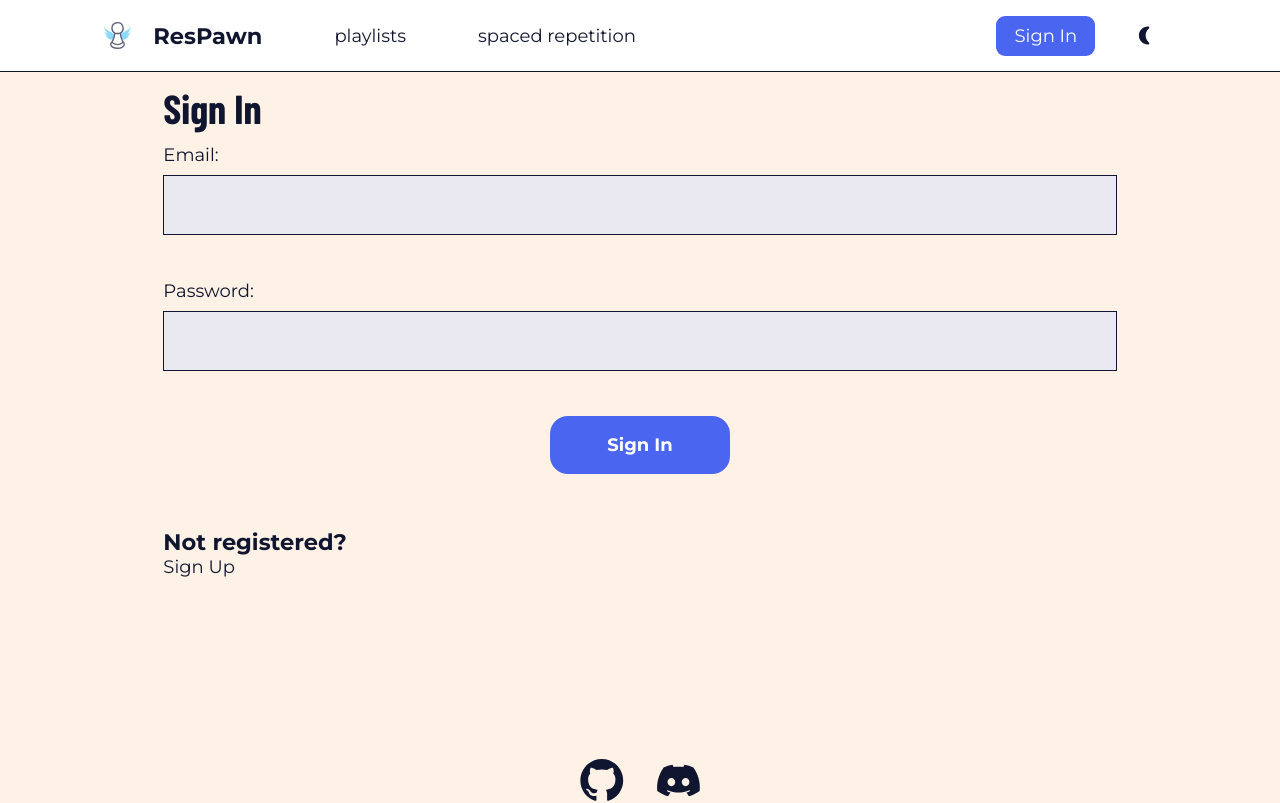
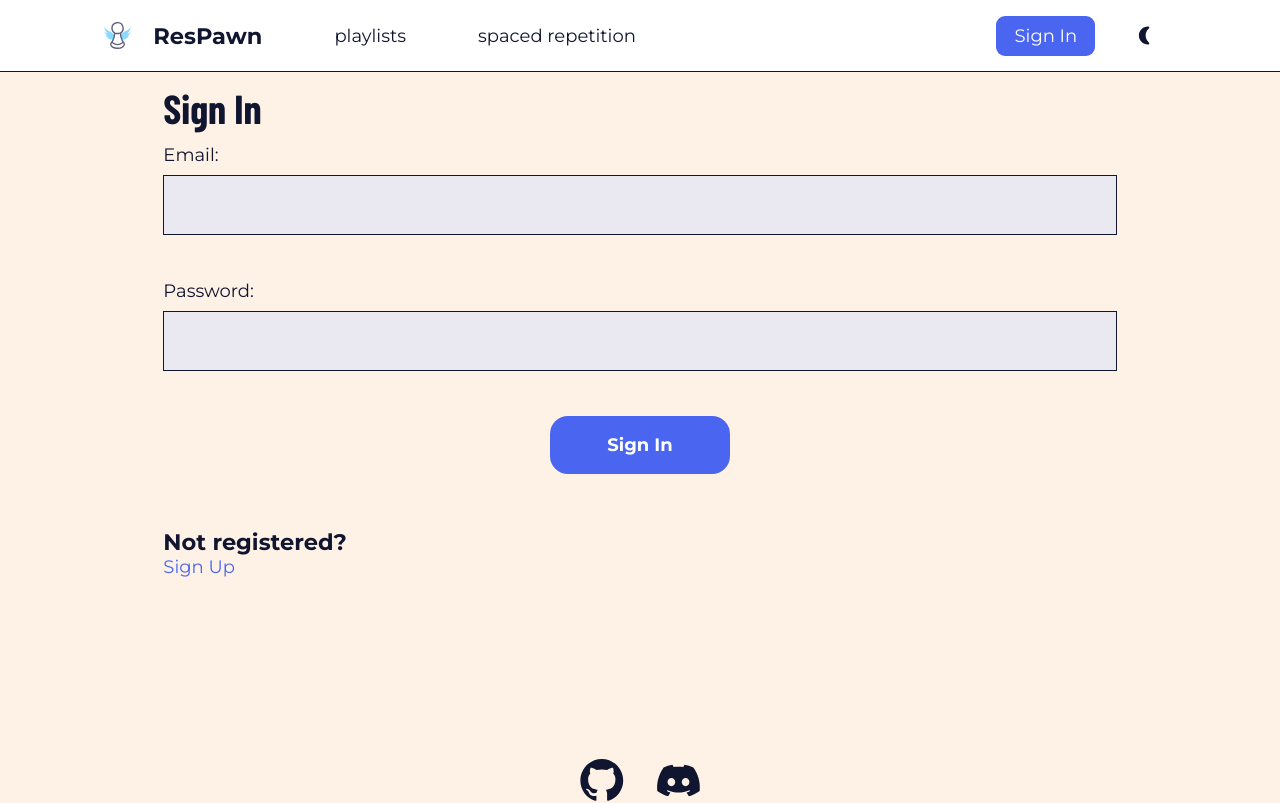
Before and after one commit to Boom123bam/Res-pawn, a SvelteKit app: page /auth/signin in a window 1280 px wide. Shown: the top 803 px of the page. Built offline with nearby package versions, Linux system fonts and the light colour scheme; no server answers.

Commit message:
update link class

```diff
--- a/src/routes/auth/signin/+page.svelte
+++ b/src/routes/auth/signin/+page.svelte
@@ -56,7 +56,7 @@
       {/if}
     </form>
     <h4>Not registered?</h4>
-    <a href="/auth/signup" class="link">Sign Up</a>
+    <a href="/auth/signup" class="link color">Sign Up</a>
   {:else}
     <h3>Signed In</h3>
     {#if savedProgress}
```
